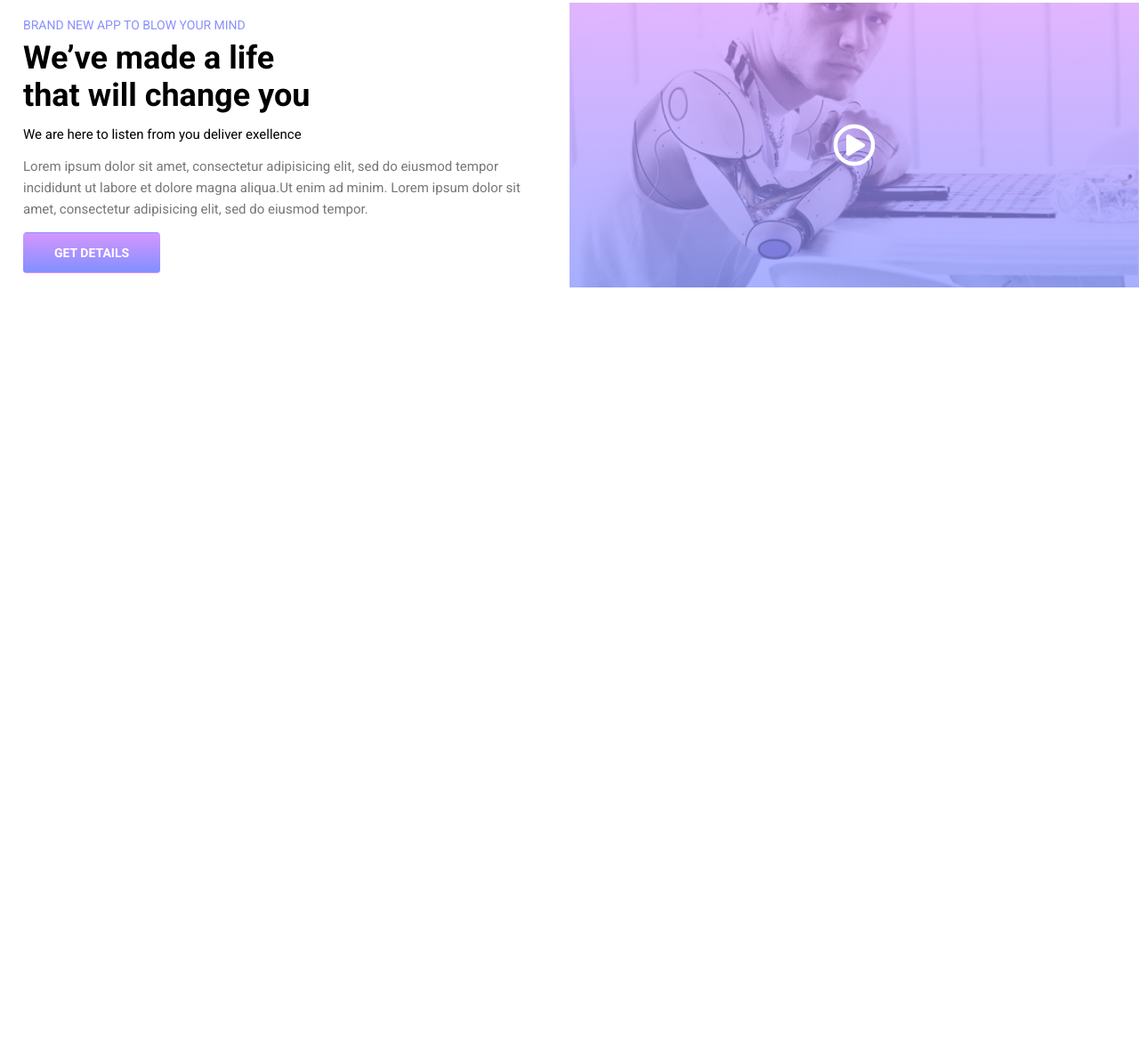
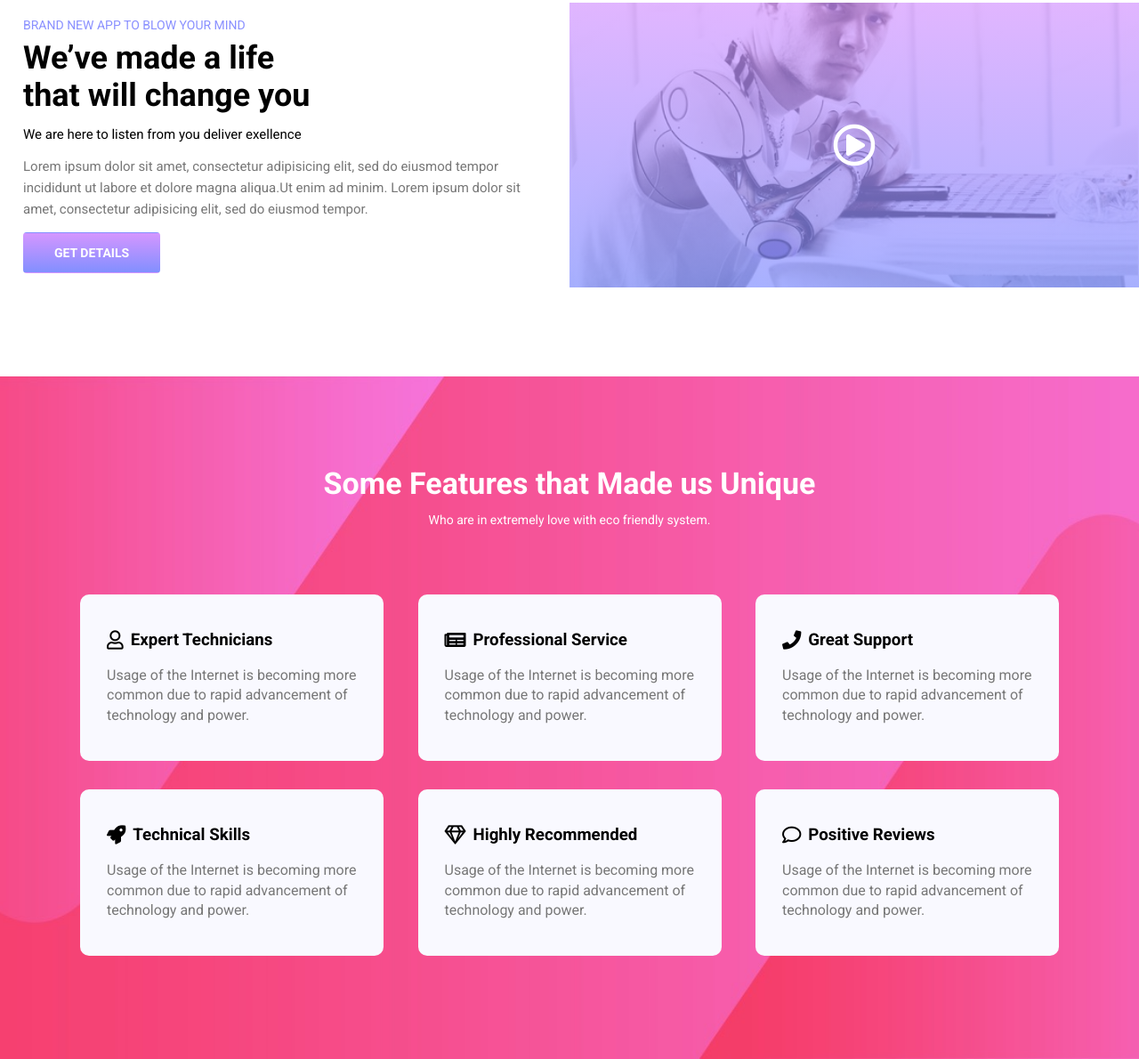
Before and after one commit to sourabhossain/robotics, a plain HTML site: page index.html in a window 1280 px wide. Shown: the part 2177-3367 px from the top of the page at 89% size. Before the commit the page ends 2600 px from the top, so only its background shows below. Drawn offline with Linux system fonts and the light colour scheme.

Commit message:
features done

```diff
--- a/index.html
+++ b/index.html
@@ -135,6 +135,83 @@
             </div>
         </div>
     </section>
+
+    <section class="features">
+        <div class="title">
+            <h2>Some Features that Made us Unique</h2>
+            <p>Who are in extremely love with eco friendly system.</p>
+        </div>
+
+        <div class="container">
+            <div class="featureCard">
+                <div class="cardTitle">
+                    <i class="far fa-user fa-lg"></i>
+                    <h3>Expert Technicians</h3>
+                </div>
+
+                <div class="cardDesc">
+                    <p>Usage of the Internet is becoming more common due to rapid advancement of technology and power.</p>
+                </div>
+            </div>
+
+            <div class="featureCard">
+                <div class="cardTitle">
+                    <i class="fas fa-newspaper fa-lg"></i>
+                    <h3>Professional Service</h3>
+                </div>
+
+                <div class="cardDesc">
+                    <p>Usage of the Internet is becoming more common due to rapid advancement of technology and power.</p>
+                </div>
+            </div>
+
+            <div class="featureCard">
+                <div class="cardTitle">
+                    <i class="fas fa-phone fa-lg"></i>
+                    <h3>Great Support</h3>
+                </div>
+
+                <div class="cardDesc">
+                    <p>Usage of the Internet is becoming more common due to rapid advancement of technology and power.</p>
+                </div>
+            </div>
+
+            <div class="featureCard">
+                <div class="cardTitle">
+                    <i class="fas fa-rocket fa-lg"></i>
+                    <h3>Technical Skills</h3>
+                </div>
+
+                <div class="cardDesc">
+                    <p>Usage of the Internet is becoming more common due to rapid advancement of technology and power.</p>
+                </div>
+            </div>
+
+            <div class="featureCard">
+                <div class="cardTitle">
+                    <i class="far fa-gem fa-lg"></i>
+                    <h3>Highly Recommended</h3>
+                </div>
+
+                <div class="cardDesc">
+                    <p>Usage of the Internet is becoming more common due to rapid advancement of technology and power.
+                    </p>
+                </div>
+            </div>
+
+            <div class="featureCard">
+                <div class="cardTitle">
+                    <i class="far fa-comment fa-lg"></i>
+                    <h3>Positive Reviews</h3>
+                </div>
+
+                <div class="cardDesc">
+                    <p>Usage of the Internet is becoming more common due to rapid advancement of technology and power.</p>
+                </div>
+            </div>
+        </div>
+    </section>
+
 </body>
 
 </html>
--- a/style.scss
+++ b/style.scss
@@ -275,3 +275,75 @@ nav {
         }
     }
 }
+
+.features {
+    padding: 100px 0;
+    width: 100%;
+    background: url("./img/feature-bg.jpg") no-repeat center/cover;
+
+    .title {
+        text-align: center;
+        color: $wt;
+
+        h2 {
+            font-size: 34px;
+        }
+
+        p {
+            font-size: 14px;
+            margin-top: 13px;
+        }
+    }
+
+    .container {
+        padding-top: 60px;
+        display: flex;
+        flex-wrap: wrap;
+        justify-content: space-between;
+
+        .featureCard {
+            width: 100%;
+            max-width: 31%;
+            background: $greybg;
+            border-radius: 10px;
+            -webkit-border-radius: 10px;
+            -moz-border-radius: 10px;
+            -ms-border-radius: 10px;
+            -o-border-radius: 10px;
+            padding: 40px 30px;
+            cursor: pointer;
+            margin: 16px 0;
+
+            &:hover {
+                .cardTitle {
+                    i,
+                    h3 {
+                        color: $blue;
+                        transition: color 700ms;
+                        -webkit-transition: color 700ms;
+                        -moz-transition: color 700ms;
+                        -ms-transition: color 700ms;
+                        -o-transition: color 700ms;
+                    }
+                }
+            }
+
+            .cardTitle {
+                display: flex;
+                align-items: center;
+
+                i {
+                    margin-right: 8px;
+                }
+            }
+
+            .cardDesc {
+                p {
+                    margin-top: 18px;
+                    color: $grey;
+                    line-height: 1.4;
+                }
+            }
+        }
+    }
+}
```
Also changed, not shown: style.css, 1 other file.
